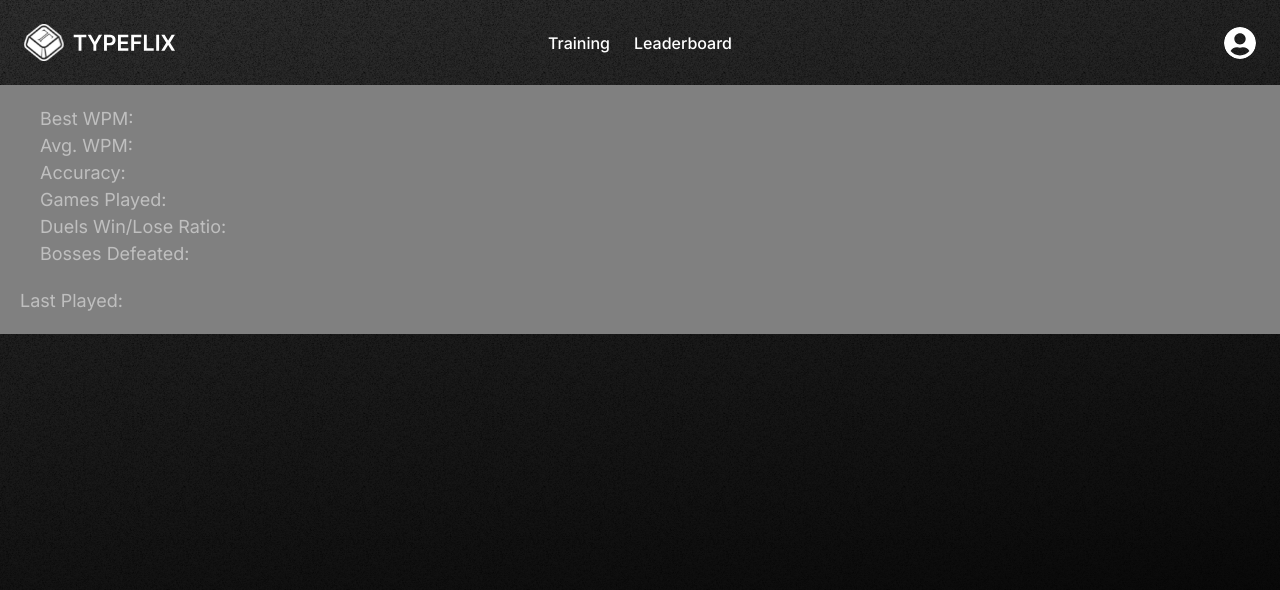
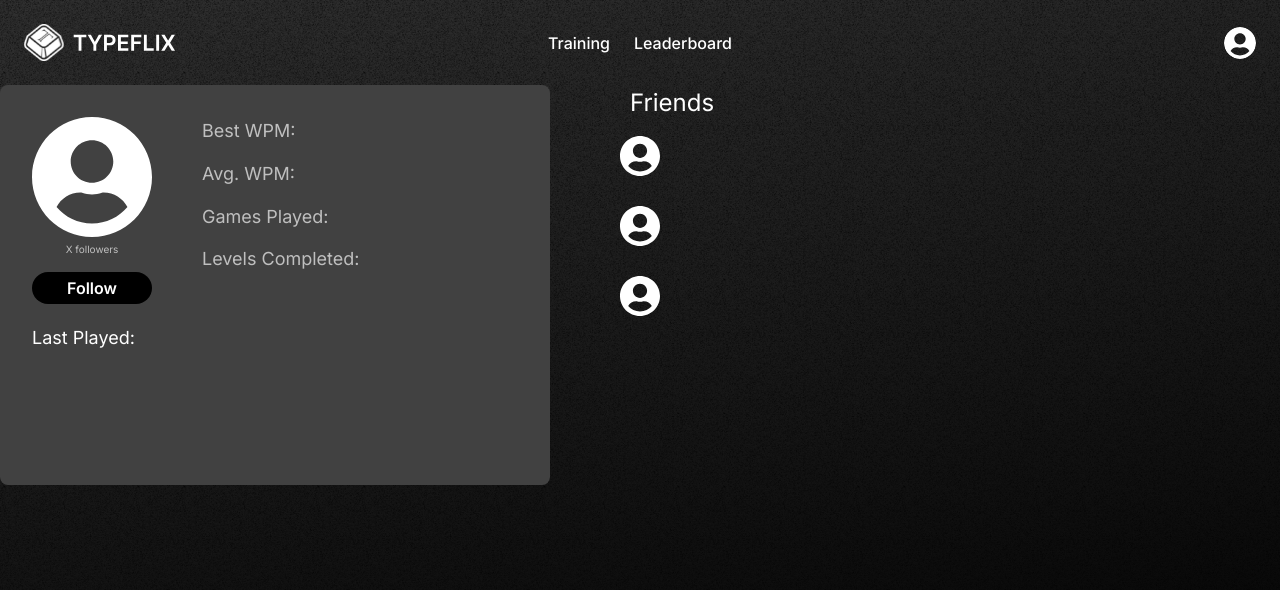
Before and after one commit to Torsoto/typeflix, a React (Vite) app in the folder client/: page /profile in a window 1280 px wide. Shown: the top 590 px of the page. Built offline with nearby package versions, Linux system fonts and the light colour scheme.

Commit message:
Worked on Profile

```diff
--- a/client/src/pages/Profile.jsx
+++ b/client/src/pages/Profile.jsx
@@ -3,51 +3,74 @@ import "../styles/Home.css";
 import Navbar from "../components/UI/Navbar.jsx";
 import AuthContext from "../components/context/AuthContext.jsx";
 import "../styles/Profile.css";
+import userIcon from "../assets/profile.svg";
 
 function Profile() {
-  const [userData, setUserData] = useState(null);
-  const { userId } = useContext(AuthContext);
-
-  useEffect(() => {
-    const fetchData = async () => {
-      try {
-        const response = await fetch(`http://localhost:3000/${userId}`);
-        if (!response.ok) {
-          throw new Error("Network response was not ok");
-        }
-        const data = await response.json();
-        setUserData(data);
-      } catch (error) {
-        console.error(
-          "There has been a problem with your fetch operation: ",
-          error.message
-        );
-      }
-    };
-    fetchData();
-  }, [userId]);
+  const { userData } = useContext(AuthContext);
 
   return (
     <>
       <div className="main-bg">
         <div className="h-[90%] m-auto max-w-7xl">
           <Navbar />
-          <div>
-            {/* Here you can use the user data. For example: */}
-            {userData && <p>Welcome, {userData.username}!</p>}
-          </div>{" "}
-          <div style={{ backgroundColor: "gray", padding: "20px" }}>
-            <div style={{ display: "flex" }}>
-              <div style={{ marginLeft: "20px" }}>
-                <p>Best WPM: </p>
-                <p>Avg. WPM: </p>
-                <p>Accuracy: </p>
-                <p>Games Played: </p>
-                <p>Duels Win/Lose Ratio:</p>
-                <p>Bosses Defeated: </p>
+          <div className="flex">
+            <div>
+              {userData && <h1>{userData.username}</h1>}
+              <div className="flex">
+                <div class="container  p-8 rounded-lg profil-box-bg">
+                  <div style={{ display: "flex" }}>
+                    <div style={{ textAlign: "center" }}>
+                      <img
+                        src={userIcon}
+                        alt="Avatar"
+                        style={{ width: "120px", height: "120px" }}
+                      />
+                      <h3 style={{ padding: "px" }}>X followers</h3>
+                      <button className="px-2 py-1 font-semibold text-white bg-black rounded-full">
+                        Follow
+                      </button>
+                    </div>
+                    <div style={{ display: "flex" }}>
+                      <div style={{ marginLeft: "50px" }}>
+                        <p>Best WPM: </p>
+                        <p>Avg. WPM: </p>
+                        <p>Games Played: </p>
+                        <p>Levels Completed: </p>
+                      </div>
+                    </div>
+                  </div>
+                  <div>
+                    <h2>Last Played:</h2>
+                  </div>
+                </div>
               </div>
             </div>
-            <p style={{ marginTop: "20px" }}>Last Played:</p>
+            <div class="friends-container">
+              <h1>Friends</h1>
+              <div class="friends">
+                <div class="user-avatar">
+                  <img
+                    src={userIcon}
+                    alt="Avatar"
+                    style={{ width: "40px", height: "40px" }}
+                  />
+                </div>
+                <div class="user-avatar">
+                  <img
+                    src={userIcon}
+                    alt="Avatar"
+                    style={{ width: "40px", height: "40px" }}
+                  />
+                </div>
+                <div class="user-avatar">
+                  <img
+                    src={userIcon}
+                    alt="Avatar"
+                    style={{ width: "40px", height: "40px" }}
+                  />
+                </div>
+              </div>
+            </div>
           </div>
         </div>
       </div>
--- a/client/src/styles/Profile.css
+++ b/client/src/styles/Profile.css
@@ -2,6 +2,7 @@
 p {
   color: #bfbfbf;
   font-size: large;
+  margin-bottom: 10%;
 }
 
 .profil-box-bg {
@@ -10,6 +11,37 @@ p {
 
 h1 {
   color: white;
+  font-size: 24px;
+  padding-bottom: 15px;
+  padding-left: 10px;
+}
+
+h2 {
+  color: white;
   font-size: large;
-  padding-left: 20px;
+  padding-top: 20px;
 }
+
+h3 {
+  color: #bfbfbf;
+  font-size: 10px;
+  padding-top: 5px;
+  padding-bottom: 15px;
+}
+
+.container {
+  width: 550px;
+  height: 400px;
+}
+
+.friends-container {
+  padding-left: 70px;
+}
+
+.user-avatar {
+  margin-bottom: 30px;
+}
+
+button {
+  width: 100%;
+}
```
